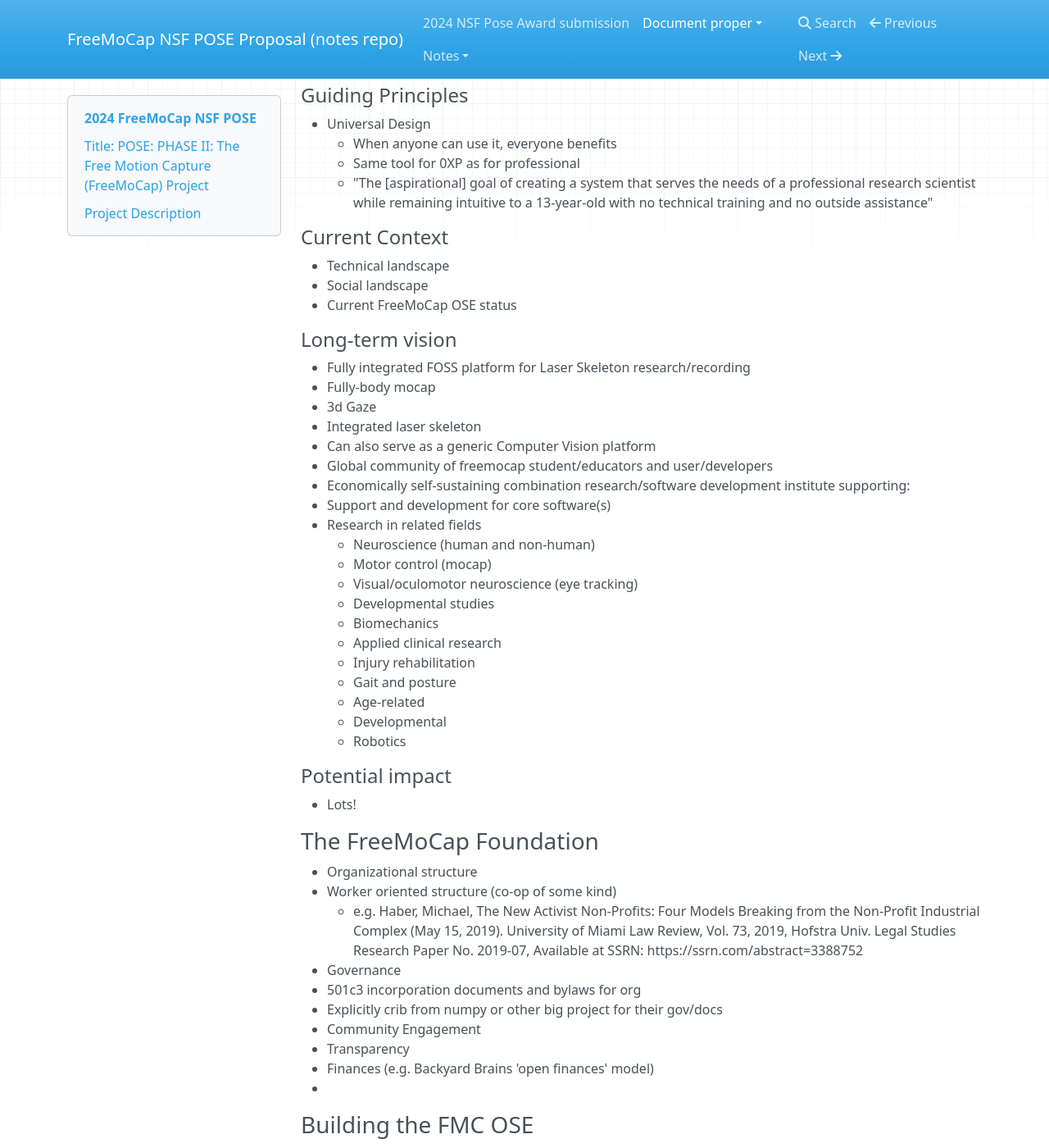
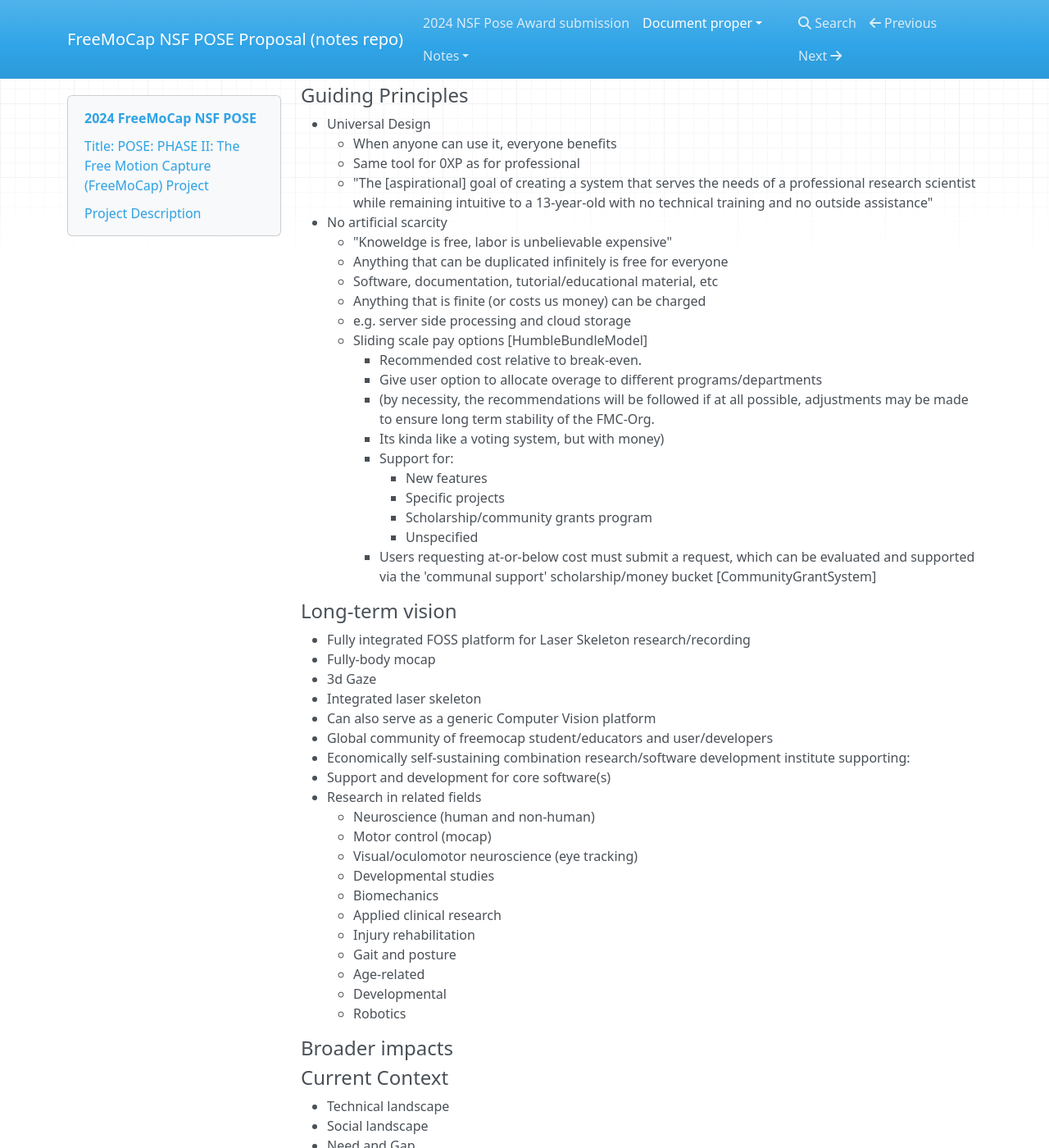
Before and after one commit to freemocap/2025-nsf-pose, an MkDocs documentation site: the page built from docs/document-proper/2024-freemocap-nsf-pose-outline.md, in a window 1280 px wide and 1400 px high, scrolled down 706 px. Shown: the whole window at 82% size. Built offline with MkDocs 1.6.1, drawn with Linux system fonts in a browser that asks for light colours; nearby versions of some CDN libraries; some of the changed text lies outside the part shown.

Commit message:
building outline

```diff
--- a/docs/document-proper/2024-freemocap-nsf-pose-outline.md
+++ b/docs/document-proper/2024-freemocap-nsf-pose-outline.md
@@ -27,10 +27,25 @@
     - When anyone can use it, everyone benefits
     - Same tool for 0XP as for professional
     - "The [aspirational] goal of creating a system that serves the needs of a professional research scientist while remaining intuitive to a 13-year-old with no technical training and no outside assistance"
-#### Current Context
-- Technical landscape
-- Social landscape
-- Current FreeMoCap OSE status
+  - No artificial scarcity
+    - "Knoweldge is free, labor is unbelievable expensive"
+    - Anything that can be duplicated infinitely is free for everyone
+      - Software, documentation, tutorial/educational material, etc
+    - Anything that is finite (or costs us money) can be charged
+      - e.g. server side processing and cloud storage
+      - Sliding scale pay options [HumbleBundleModel]
+        - Recommended cost relative to break-even.
+        - Give user option to allocate overage to different programs/departments
+          - (by necessity, the recommendations will be followed if at all possible, adjustments may be made to ensure long term stability of the FMC-Org.
+          - Its kinda like a voting system, but with money)
+          - Support for:
+            - New features
+            - Specific projects
+            - Scholarship/community grants program
+            - Unspecified
+        - Users requesting at-or-below cost must submit a request, which can be evaluated and supported via the 'communal support' scholarship/money bucket [CommunityGrantSystem]
+
+
 #### Long-term vision
 - Fully integrated FOSS platform for Laser Skeleton research/recording
   - Fully-body mocap
@@ -53,20 +68,27 @@
       - Developmental
     - Robotics
 
-#### Potential impact
-- Lots!
+#### Broader impacts
+#### Current Context
+- Technical landscape
+- Social landscape
+- Need and Gap
+- Current FreeMoCap OSE status
+#### Expected Impact
+- Lots, probably!
+- Describe (short, middle, long) term (plans, potential futures, and resultant impacts)
 
 ### The FreeMoCap Foundation
 - Organizational structure
   - Worker oriented structure (co-op of some kind)
-    - e.g. Haber, Michael, The New Activist Non-Profits: Four Models Breaking from the Non-Profit Industrial Complex (May 15, 2019). University of Miami Law Review, Vol. 73, 2019, Hofstra Univ. Legal Studies Research Paper No. 2019-07, Available at SSRN: https://ssrn.com/abstract=3388752
+    - e.g. one of these wacky things:
+      - Haber, Michael, The New Activist Non-Profits: Four Models Breaking from the Non-Profit Industrial Complex (May 15, 2019). University of Miami Law Review, Vol. 73, 2019, Hofstra Univ. Legal Studies Research Paper No. 2019-07, Available at SSRN: https://ssrn.com/abstract=3388752
 - Governance
   - 501c3 incorporation documents and bylaws for org
   - Explicitly crib from numpy or other big project for their gov/docs
 - Community Engagement
 - Transparency
 - Finances (e.g. Backyard Brains 'open finances' model)
--
 
 
 ### Building the FMC OSE
@@ -181,6 +203,18 @@
     -
 
 
+#### Continuous Integration and Development
+- Git-flow system
+- Automated test suites (via GitHub Action)
+  - Quick tests  run per commit to PR
+  - Full run per commit to `main`
+- Automated release/versioning on commit to `main`
+- Poly-repo format
+  - Sub-skelly repos mimic structure of core `freemocap` software
+    - Standalone GUI/CLI
+    - `.github/workflows/`: CI/CD
+    - `skelly[slug]/api/`: FastAPI endpoints
+    - `skelly[slug]/docs/`
 
 
 ###  A Fully Developed OSE
```
